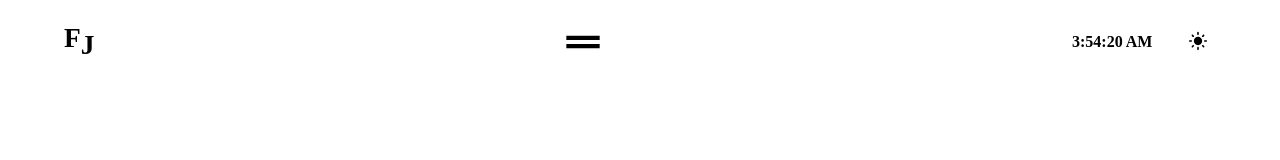
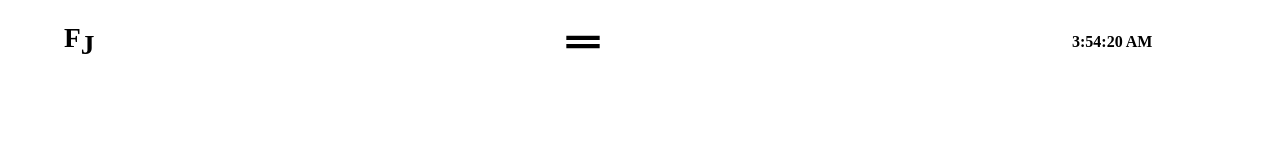
Before and after one commit to Fabulousjay/portfolio-1, a React (Create React App) app: page / in a window 1280 px wide. Shown: the top 160 px of the page. Built offline with nearby package versions, Linux system fonts and the light colour scheme; a web font is replaced by a local one.

Commit message:
modified theme

```diff
--- a/src/contexts/ThemeToggle.tsx
+++ b/src/contexts/ThemeToggle.tsx
@@ -24,7 +24,7 @@ const ThemeToggle: React.FC = () => {
 				{darkMode ? (
 					<DarkModeIcon
 						style={{
-							color: darkMode ? '#fff' : '#000',
+							color: darkMode ? '#ffffff' : '#121212',
 							borderRadius: '50%',
 							fontSize: '20px',
 						}}
@@ -32,6 +32,7 @@ const ThemeToggle: React.FC = () => {
 				) : (
 					<LightModeIcon
 						style={{
+							color: darkMode ? '#121212' : '#ffffff',
 							borderRadius: '50%',
 							fontSize: '20px',
 						}}
```
